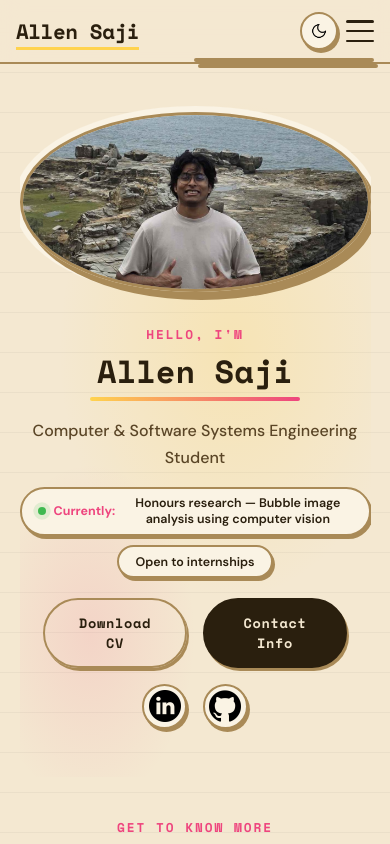
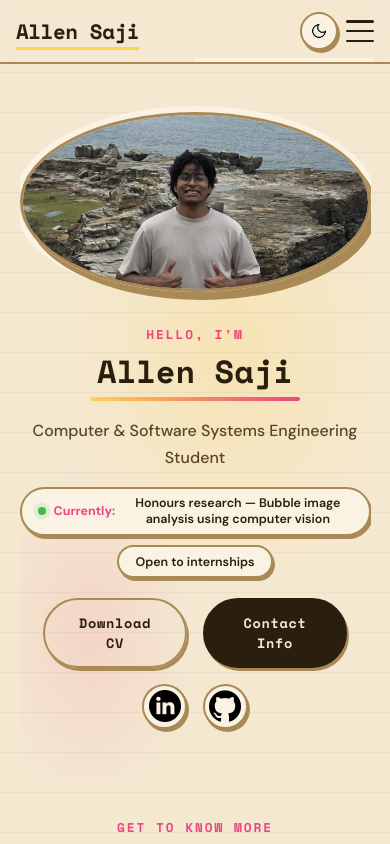
Before and after one commit to unholypot/about-me-react, a React (Vite) app: page / in a window 390 px wide. Shown: the top 844 px of the page. Built offline with nearby package versions, Linux system fonts and the light colour scheme.

Commit message:
fixed shadow issue on dropdown menu on mobile versions

```diff
--- a/src/style.css
+++ b/src/style.css
@@ -272,14 +272,14 @@ html.dark .nav-links a:hover {
   top: calc(100% + 0.5rem);
   right: 0;
   background: var(--clr-surface);
-  border: 2px solid var(--clr-border);
+  border: 2px solid transparent;
   border-radius: var(--radius-md);
-  box-shadow: var(--shadow-md);
+  box-shadow: none;
   width: fit-content;
   min-width: 180px;
   max-height: 0;
   overflow: hidden;
-  transition: max-height 0.3s ease-in-out, box-shadow 0.3s ease;
+  transition: max-height 0.3s ease-in-out, box-shadow 0.3s ease, border-color 0.3s ease;
 }
 
 .menu-links a {
@@ -310,6 +310,8 @@ html.dark .nav-links a:hover {
 
 .menu-links.open {
   max-height: 300px;
+  border-color: var(--clr-border);
+  box-shadow: var(--shadow-md);
 }
 
 .hamburger-icon.open span:first-child {
```
